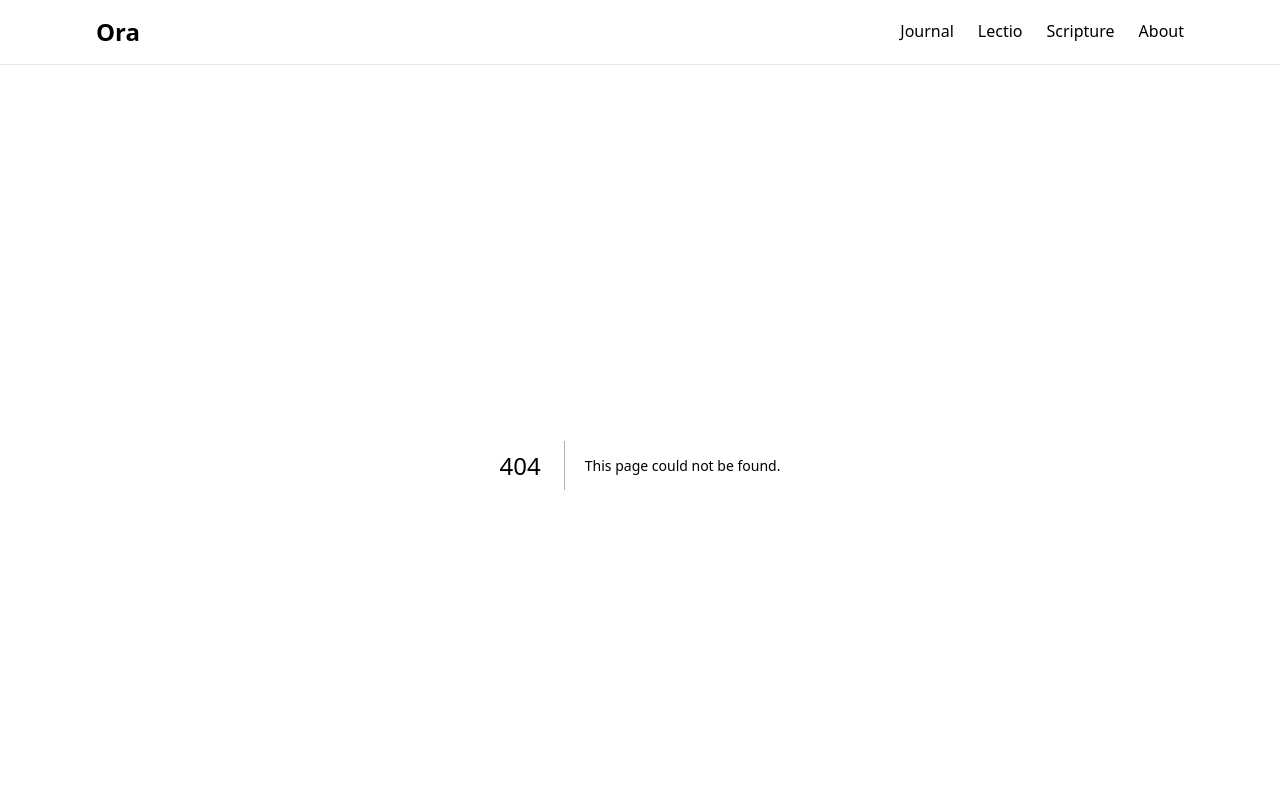
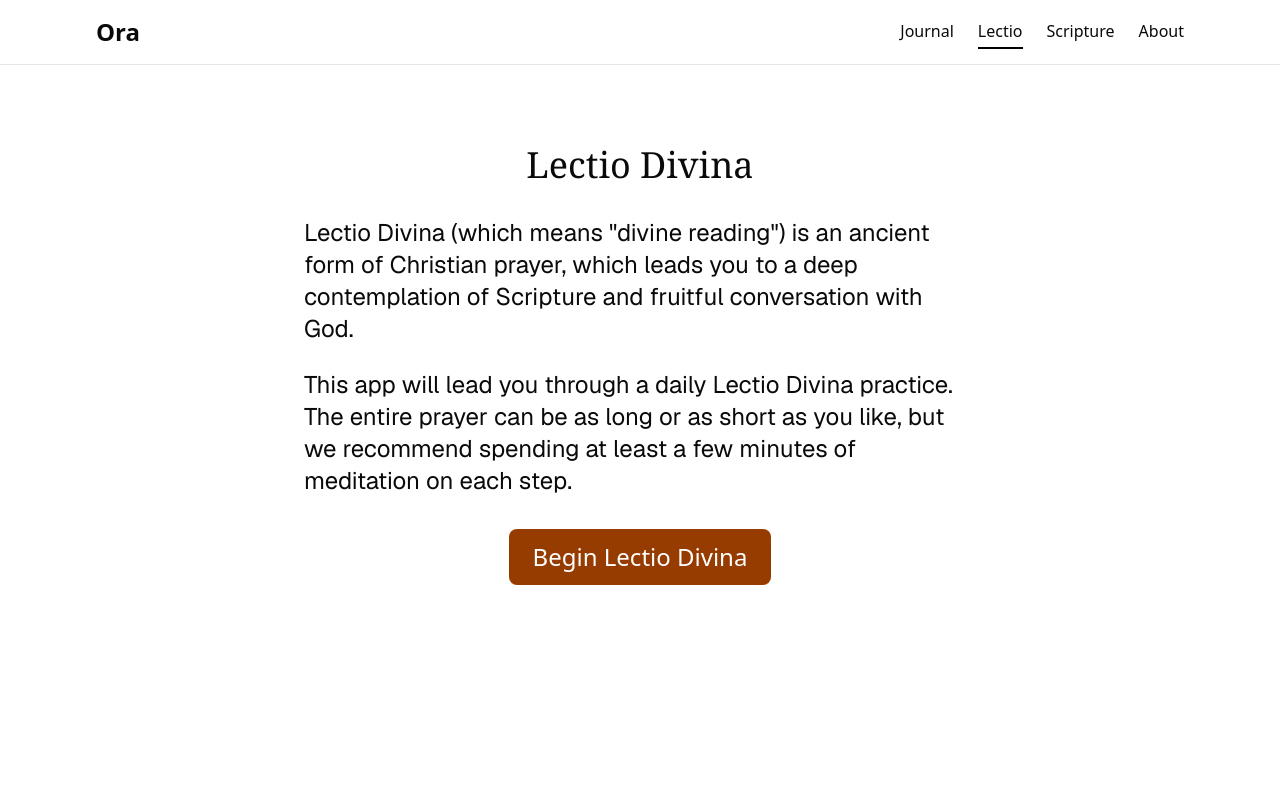
Before and after one commit to jeff-soriano/ora, a Next.js app: page /lectio-divina in a window 1280 px wide. Before the commit this address had no page. Shown: the top 800 px of the page. Built offline with nearby package versions, Linux system fonts and the light colour scheme.

Commit message:
Rename lectio to lectio-divina and add lectio page

```diff
--- /dev/null
+++ b/app/lectio-divina/lectio/page.tsx
@@ -0,0 +1,7 @@
+export default function LectioStep() {
+  return (
+    <div>
+      <h1>Lectio (Read)</h1>
+    </div>
+  );
+}
--- a/app/lectio/page.tsx
+++ b/app/lectio-divina/page.tsx
@@ -1,4 +1,6 @@
-export default function LectioPage() {
+import Link from "next/link";
+
+export default function LectioDivinaPage() {
   return (
     <div className="min-h-screen text-center md:text-left flex flex-col items-center px-6 py-12 md:py-20 bg-background">
       {/* Title */}
@@ -16,9 +18,11 @@ export default function LectioPage() {
         spending at least a few minutes of meditation on each step.
       </p>
 
-      <button className="bg-amber-800 text-white text-xl md:text-2xl px-6 py-3 rounded-md hover:bg-amber-900 transition-colors hover:cursor-pointer">
-        Begin Lectio Divina
-      </button>
+      <Link href="/lectio-divina/lectio">
+        <button className="bg-amber-800 text-white text-xl md:text-2xl px-6 py-3 rounded-md hover:bg-amber-900 transition-colors hover:cursor-pointer">
+          Begin Lectio Divina
+        </button>
+      </Link>
     </div>
   );
 }
--- a/app/page.tsx
+++ b/app/page.tsx
@@ -10,7 +10,9 @@ export default function Home() {
     <div className="min-h-screen flex flex-col items-center px-4 py-12 md:py-20">
       {/* Hero Section */}
       <section className="max-w-3xl w-full text-center space-y-8">
-        <p className="text-lg md:text-xl italic">Be still, and know that I am God.</p>
+        <p className="text-lg md:text-xl italic">
+          Be still, and know that I am God.
+        </p>
 
         <div className="space-y-4">
           <h1 className="text-4xl md:text-6xl font-serif">
@@ -20,7 +22,8 @@ export default function Home() {
           </h1>
 
           <p className="text-lg md:text-xl text-gray-600 max-w-2xl mx-auto">
-            Ora is a quiet space for journaling, Scripture reflection, and guided prayer—powered by AI, centered in Christ.
+            Ora is a quiet space for journaling, Scripture reflection, and
+            guided prayer—powered by AI, centered in Christ.
           </p>
         </div>
 
@@ -35,21 +38,21 @@ export default function Home() {
       <section className="max-w-6xl w-full mt-10 grid grid-cols-1 md:grid-cols-3 gap-6 px-4">
         <FeatureCard
           href="/scripture"
-          icon={<FaBible size={iconSize}/>}
+          icon={<FaBible size={iconSize} />}
           title="Daily Scripture"
           description="Read and reflect on the Word of God, one day at a time"
         />
 
         <FeatureCard
           href="/journal"
-          icon={<GiQuill size={iconSize}/>}
+          icon={<GiQuill size={iconSize} />}
           title="Prayer Journal"
           description="Write freely, receive gentle AI reflections like a spiritual director"
         />
 
         <FeatureCard
-          href="/lectio"
-          icon={<FaCross size={iconSize}/>}
+          href="/lectio-divina"
+          icon={<FaCross size={iconSize} />}
           title="Lectio Divina"
           description="Guided, ancient prayer to hear God's voice in Scripture"
         />
@@ -58,7 +61,8 @@ export default function Home() {
       {/* Quote Section */}
       <section className="max-w-3xl w-full mt-20 text-center space-y-4">
         <blockquote className="text-2xl md:text-3xl font-serif italic">
-          &ldquo;Prayer is the inner bath of love into which the soul plunges itself.&rdquo;
+          &ldquo;Prayer is the inner bath of love into which the soul plunges
+          itself.&rdquo;
         </blockquote>
         <cite className="text-gray-600">— St. Jean-Marie Vianney</cite>
       </section>
@@ -67,8 +71,9 @@ export default function Home() {
       <section className="max-w-2xl w-full mt-20 text-center">
         <h2 className="text-2xl font-serif mb-4">ABOUT ORA</h2>
         <p className="text-gray-600">
-          Ora (Latin for &lsquo;pray&rsquo;) is your personal chapel in the digital world.
-          Designed to help you slow down, hear God, and grow in faith—one reflection at a time.
+          Ora (Latin for &lsquo;pray&rsquo;) is your personal chapel in the
+          digital world. Designed to help you slow down, hear God, and grow in
+          faith—one reflection at a time.
         </p>
       </section>
     </div>
--- a/components/Navigation.tsx
+++ b/components/Navigation.tsx
@@ -1,53 +1,51 @@
-'use client';
+"use client";
 
-import Link from 'next/link';
-import { usePathname } from 'next/navigation';
+import Link from "next/link";
+import { usePathname } from "next/navigation";
 
 export default function Navigation() {
   const pathname = usePathname();
 
   const isActive = (path: string) => {
-    return pathname === path ? 'border-black' : 'border-transparent';
+    return pathname === path ? "border-black" : "border-transparent";
   };
 
-  const navLinkClass = 'border-b-2 hover:border-black transition-all duration-300 py-1';
+  const navLinkClass =
+    "border-b-2 hover:border-black transition-all duration-300 py-1";
 
   return (
     <nav className="sticky top-0 z-50 w-full border-b border-opacity-20 bg-white">
       <div className="max-w-6xl mx-auto px-4 sm:px-6 lg:px-8">
         <div className="flex items-center justify-between h-16">
-          <Link
-            href="/"
-            className="text-2xl font-semibold"
-          >
+          <Link href="/" className="text-2xl font-semibold">
             Ora
           </Link>
 
           <div className="flex space-x-6">
             <Link
               href="/journal"
-              className={`${navLinkClass} ${isActive('/journal')}`}
+              className={`${navLinkClass} ${isActive("/journal")}`}
             >
               Journal
             </Link>
 
             <Link
-              href="/lectio"
-              className={`${navLinkClass} ${isActive('/lectio')}`}
+              href="/lectio-divina"
+              className={`${navLinkClass} ${isActive("/lectio-divina")}`}
             >
               Lectio
             </Link>
 
             <Link
               href="/scripture"
-              className={`${navLinkClass} ${isActive('/scripture')}`}
+              className={`${navLinkClass} ${isActive("/scripture")}`}
             >
               Scripture
             </Link>
 
             <Link
               href="/about"
-              className={`${navLinkClass} ${isActive('/about')}`}
+              className={`${navLinkClass} ${isActive("/about")}`}
             >
               About
             </Link>
```
